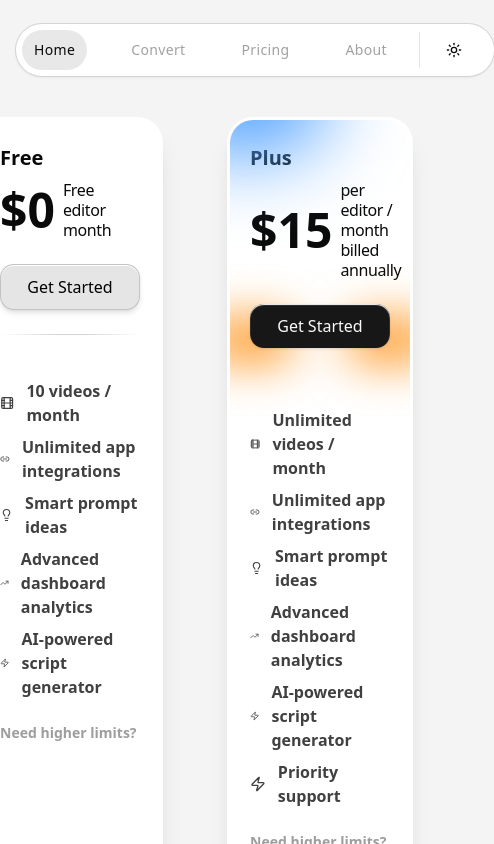
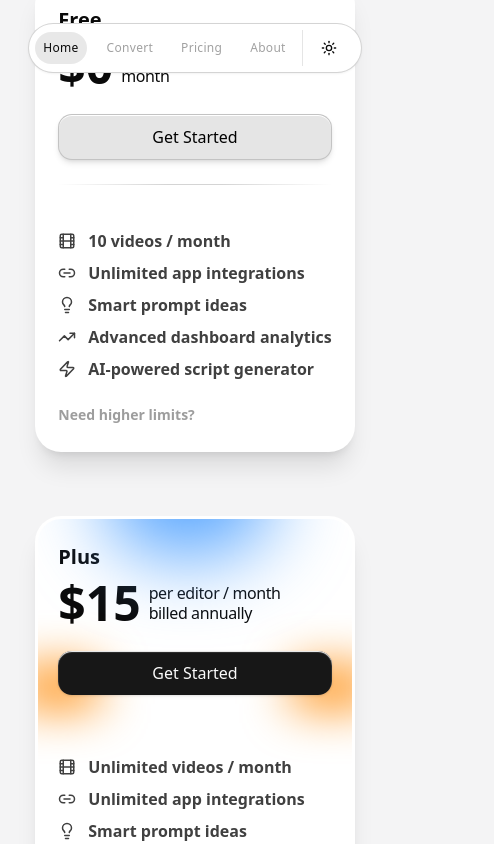
Before and after one commit to sahilcodexx/ui-components, a Next.js app: page / in a window 390 px wide. Shown: the top 844 px of the page, 494 px wide, since content can reach past the window. Built offline with nearby package versions, Linux system fonts and the light colour scheme.

Commit message:
hibernation and winowds error fixed and mobile responsive too

```diff
--- a/app/globals.css
+++ b/app/globals.css
@@ -124,3 +124,6 @@
     @apply bg-background text-foreground;
   }
 }
+::-webkit-scrollbar {
+  display: none;
+}
--- a/app/layout.tsx
+++ b/app/layout.tsx
@@ -20,18 +20,19 @@ export default function RootLayout({
   children: React.ReactNode;
 }>) {
   return (
-    <html lang="en">
-      <body className={`${inter.variable} antialiased`}>
     <ThemeProvider
       attribute="class"
       defaultTheme="system"
       enableSystem
       disableTransitionOnChange
+      scriptProps={{ async: true }}
     >
+      <html lang="en">
+        <body className={`${inter.variable} antialiased`}>
           <Navbar />
           {children}
-        </ThemeProvider>
         </body>
       </html>
+    </ThemeProvider>
   );
 }
--- a/components/layout/navbar.tsx
+++ b/components/layout/navbar.tsx
@@ -4,11 +4,13 @@ import { ModeToggle } from "../common/mode-toggle";
 import Link from "next/link";
 import { AnimatePresence, motion } from "motion/react";
 import { useState } from "react";
+import { usePathname } from "next/navigation";
 const MotionSpan = motion.span;
 const MotionDiv = motion.div;
 
 const Navbar = () => {
   const [hoverd, setHoverd] = useState<number | null>(null);
+  const pathname = usePathname();
   const links = [
     { name: "Home", href: "/" },
     { name: "Convert", href: "/convert" },
@@ -18,19 +20,19 @@ const Navbar = () => {
 
   return (
     <Container className="mt-6  sticky top-6 z-50 w-full ">
-      <div className="flex items-center gap-5 justify-center dark:bg-black/60 w-fit m-auto  rounded-full px-1.5 py-1.5 border-transparent ring dark:ring-neutral-800/60 ring-neutral-300 bg-white shadow inset-shadow">
-        <div className="flex gap-8 items-center">
+      <div className="flex items-center gap-2 md:gap-5 justify-center dark:bg-black/60 w-fit m-auto  rounded-full px-1.5 py-1.5 border-transparent ring dark:ring-neutral-800/60 ring-neutral-300 bg-white shadow inset-shadow">
+        <div className="flex gap-3 md:gap-8 items-center">
           {links.map((link, index) => (
             <MotionSpan key={link.href}>
               <Link
                 onMouseEnter={() => setHoverd(index)}
                 onMouseLeave={() => setHoverd(null)}
-                className=" relative block group text-center px-3 py-2.5 text-sm"
+                className=" relative block group text-center px-2  py-2 md:px-3 md:py-2.5 text-xs md:text-sm"
                 href={link.href}
               >
                 <AnimatePresence>
                   {(hoverd === index ||
-                    window.location.pathname === link.href) && (
+                    pathname === link.href) && (
                     <MotionDiv
                       layoutId="hoverd"
                       className="absolute  bg-black/9 dark:bg-neutral-800/70 inset-0 rounded-full "
@@ -46,7 +48,7 @@ const Navbar = () => {
                   )}
                 </AnimatePresence>
                 <span
-                  className={`relative z-10 font-medium tracking-wide ${window.location.pathname === link.href ? "dark:text-white" : "dark:text-neutral-600 text-neutral-400"} group-hover:text-black dark:group-hover:text-white`}
+                  className={`relative z-10 font-medium tracking-wide ${pathname === link.href ? "dark:text-white" : "dark:text-neutral-600 text-neutral-400"} group-hover:text-black dark:group-hover:text-white`}
                 >
                   {link.name}
                 </span>
@@ -54,7 +56,7 @@ const Navbar = () => {
             </MotionSpan>
           ))}
         </div>
-        <div className="border-l  px-4">
+        <div className="border-l  px-2 md:px-4">
           <ModeToggle />
         </div>
       </div>
--- a/components/layout/pricing-box.tsx
+++ b/components/layout/pricing-box.tsx
@@ -20,7 +20,7 @@ const PricingBox = () => {
   ];
 
   return (
-    <div className="flex gap-16">
+    <div className="flex flex-col md:flex-row  gap-16">
       <div className="shadow-xl dark:shadow-neutral-900/10 bg-white dark:bg-black dark:ring-neutral-700/40 dark:ring px-5 py-6 rounded-4xl z-10 overflow-hidden border-3 border-transparent ">
         <div className="flex flex-col items-start gap-2 px- pb-3   ">
           <h2 className="font-bold text-xl">Free</h2>
--- a/components/theme-provider.tsx
+++ b/components/theme-provider.tsx
@@ -1,5 +1,3 @@
-"use client";
-
 import * as React from "react";
 import { ThemeProvider as NextThemesProvider } from "next-themes";
 
```
Lines whose indentation alone changed are shown as unchanged.
